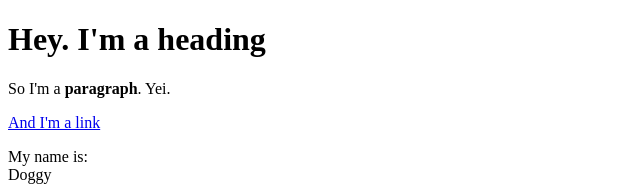
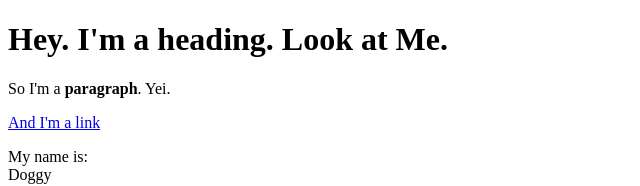
Before and after one commit to geomarabreu/cartoon-hero, a plain HTML site: page test.html in a window 1280 px wide. Shown: the top 186 px of the page, without its empty margins (0-640 px from the left). Drawn offline with Linux system fonts and the light colour scheme.

Commit message:
Update test.html

```diff
--- a/test.html
+++ b/test.html
@@ -4,7 +4,7 @@
 	<title>Test Page</title>
 </head>
 <body>
-	<h1>Hey. I'm a heading</h1>
+	<h1>Hey. I'm a heading. Look at Me.</h1>
 	<p>So I'm a <b>paragraph</b>. Yei.</p>
 	<a href="https://google.com" target="_blank" title="Let's go to Google">And I'm a link</a>
 	<p>My name is: <br>
```
